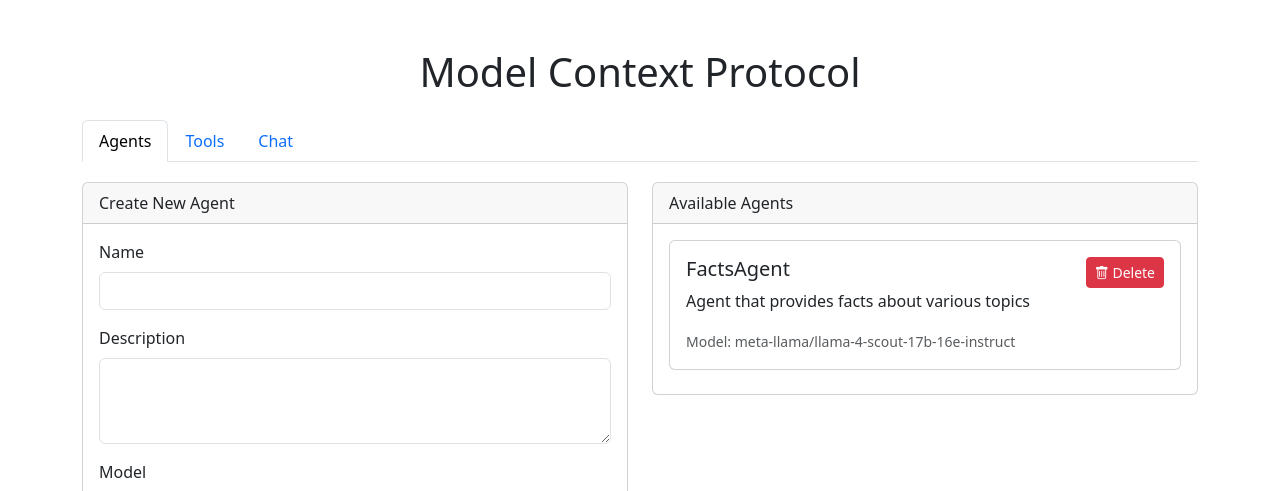
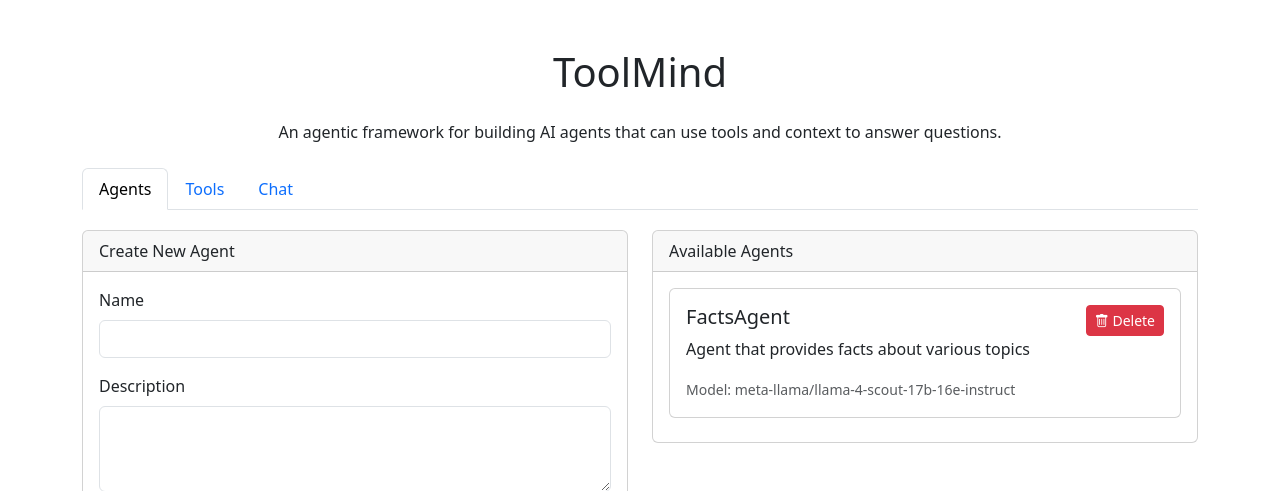
Before and after one commit to nabeelfarooqui98/hackathon-agent-app, a Flask app: page / in a window 1280 px wide. Shown: the top 491 px of the page. Run offline with Flask 3, Linux system fonts and the light colour scheme; some libraries are stand-ins or nearby versions.

Commit message:
Update index.html title and add description for ToolMind framework

```diff
--- a/templates/index.html
+++ b/templates/index.html
@@ -21,7 +21,8 @@
 </head>
 <body>
     <div class="container mt-5">
-        <h1 class="text-center mb-4">Model Context Protocol</h1>
+        <h1 class="text-center mb-4">ToolMind</h1>
+        <p class="text-center mb-4">An agentic framework for building AI agents that can use tools and context to answer questions.</p>
 
         <ul class="nav nav-tabs" id="myTab" role="tablist">
             <li class="nav-item" role="presentation">
```
